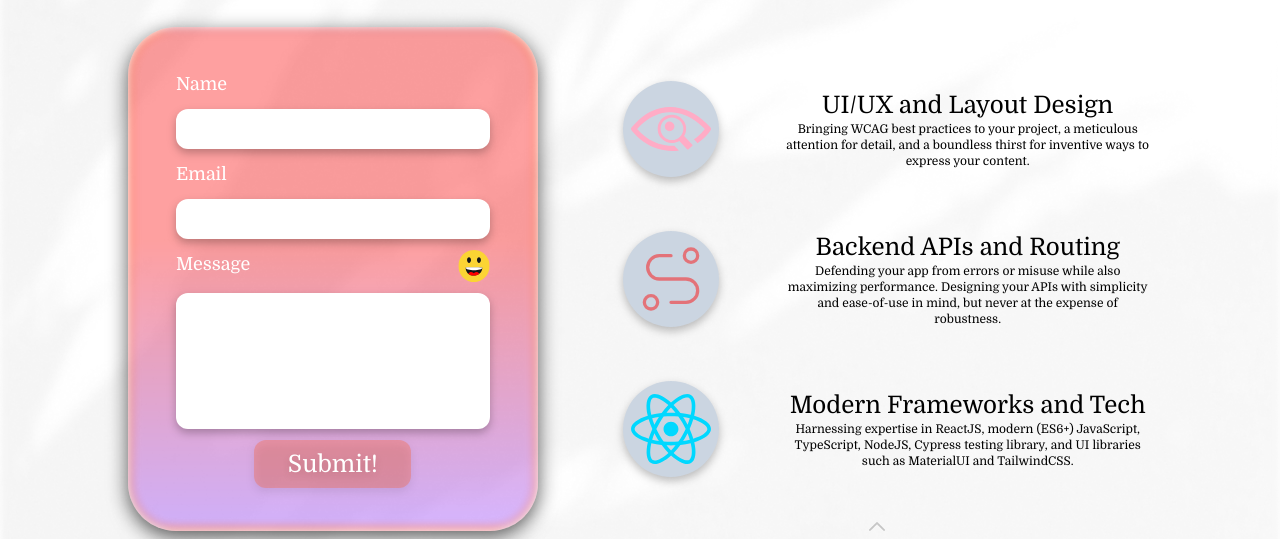
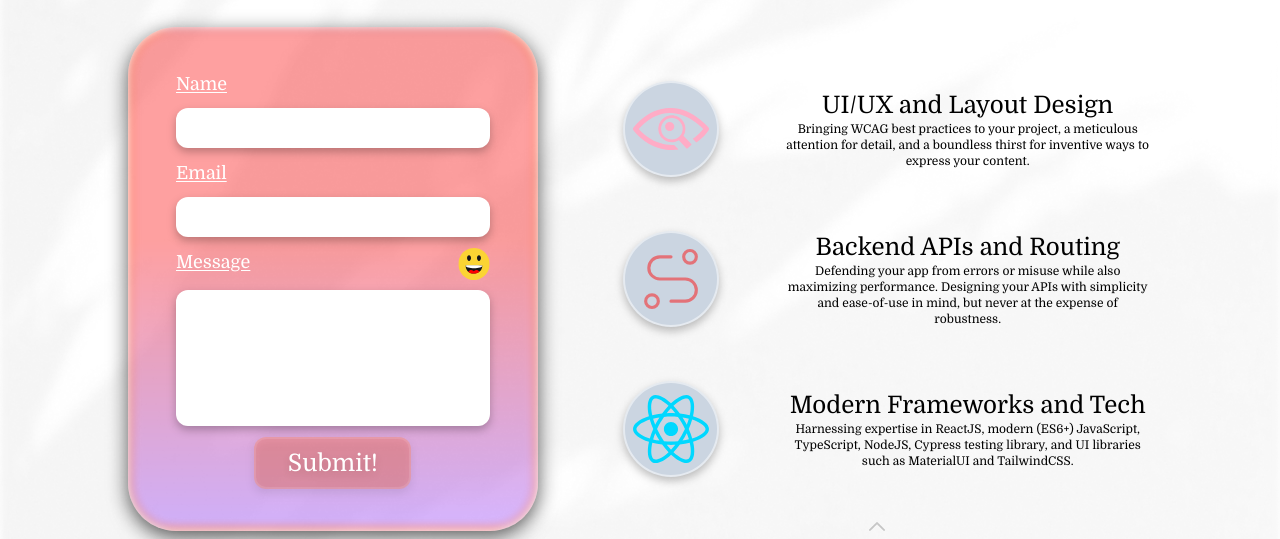
Before and after one commit to julianlk522/portfo, a Next.js app: page / in a window 1280 px wide. Shown: the part 1767-2306 px from the top of the page. Built offline with nearby package versions, Linux system fonts and the light colour scheme.

Commit message:
separate welcomeTextCircles into autonomous elements, add css keyframes + component refs/hover logic, improve spacing/borders/contrast in Contact experience icons during darkMode

```diff
--- a/components/Contact.tsx
+++ b/components/Contact.tsx
@@ -82,20 +82,26 @@ export default function Contact({ darkMode }) {
 						console.log('thanks for submitting!')
 					}}
 				>
-					<h4 className='self-start z-[1] text-lg'>Name</h4>
+					<h4 className='self-start z-[1] text-lg underline underline-offset-2'>
+						Name
+					</h4>
 					<input
 						type='text'
 						id='nameInput'
 						className='w-full z-[1] rounded-xl py-2 px-4 drop-shadow-mediumDark focus:outline-none'
 					/>
-					<h4 className='self-start z-[1] text-lg'>Email</h4>
+					<h4 className='self-start z-[1] text-lg underline underline-offset-2'>
+						Email
+					</h4>
 					<input
 						type='email'
 						id='emailInput'
 						className='w-full z-[1] rounded-xl py-2 px-4 drop-shadow-mediumDark focus:outline-none'
 					/>
 					<div className='flex justify-between items-center w-full'>
-						<h4 className='self-start z-[1] text-lg'>Message</h4>
+						<h4 className='self-start z-[1] text-lg underline underline-offset-2'>
+							Message
+						</h4>
 						<Image
 							src={laugh}
 							className='z-[1]'
@@ -110,7 +116,7 @@ export default function Contact({ darkMode }) {
 						rows={5}
 					></textarea>
 					<motion.button
-						className='w-1/2 text-2xl z-[1] py-2 px-4 text-white bg-[#FF5B23] bg-opacity-30 rounded-xl drop-shadow-mediumDark'
+						className='w-1/2 text-2xl z-[1] py-2 px-4 text-white bg-[#FF5B23] bg-opacity-30 rounded-xl drop-shadow-mediumDark border-2 border-[rgba(255,255,255,0.1)]'
 						whileHover={{ scale: 1.1 }}
 						whileTap={{ scale: 0.9 }}
 					>
@@ -126,7 +132,12 @@ export default function Contact({ darkMode }) {
 				>
 					<div className='flex justify-end items-center'>
 						<motion.div
-							className='flex justify-center items-center mx-16 w-24 h-24 rounded-full bg-slate-300 drop-shadow-mediumDark'
+							className={`${
+								darkMode
+									? 'border-4 border-[rgba(255,255,255,0.1)] shadow-thicc'
+									: 'bg-slate-300 border-2  border-[rgba(255,255,255,0.5)] drop-shadow-mediumDark'
+							} flex justify-center items-center mx-16 w-24 h-24 rounded-full`}
+							style={{ padding: 'max(0.5rem, 0.5vw)' }}
 							whileHover={{
 								y: [null, -4, 4],
 								transition: {
@@ -159,7 +170,11 @@ export default function Contact({ darkMode }) {
 					</div>
 					<div className='flex justify-end items-center'>
 						<motion.div
-							className='flex justify-center items-center mx-16 w-24 h-24 rounded-full bg-slate-300 drop-shadow-mediumDark'
+							className={`${
+								darkMode
+									? 'border-4 border-[rgba(255,255,255,0.1)] shadow-thicc'
+									: 'bg-slate-300 border-2 border-[rgba(255,255,255,0.5)] drop-shadow-mediumDark'
+							} flex justify-center items-center mx-16 w-24 h-24 rounded-full`}
 							whileHover={{
 								y: [null, -4, 4],
 								transition: {
@@ -169,6 +184,7 @@ export default function Contact({ darkMode }) {
 									bounce: 1,
 								},
 							}}
+							style={{ padding: 'max(0.5rem, 0.5vw)' }}
 						>
 							<Image
 								src={route}
@@ -192,7 +208,12 @@ export default function Contact({ darkMode }) {
 					</div>
 					<div className='flex justify-end items-center'>
 						<motion.div
-							className='flex justify-center items-center mx-16 w-24 h-24 rounded-full bg-slate-300 drop-shadow-mediumDark'
+							className={`${
+								darkMode
+									? 'border-4 border-[rgba(255,255,255,0.1)] shadow-thicc'
+									: 'bg-slate-300 border-2 border-[rgba(255,255,255,0.5)] drop-shadow-mediumDark'
+							} flex justify-center items-center mx-16 w-24 h-24 rounded-full`}
+							style={{ padding: 'max(0.5rem, 0.5vw)' }}
 							whileHover={{
 								y: [null, -4, 4],
 								transition: {
--- a/components/Work.tsx
+++ b/components/Work.tsx
@@ -86,8 +86,12 @@ export default function Work({ darkMode }) {
 	}, [textIsInView])
 
 	useEffect(() => {
-		if (darkMode)
+		if (darkMode) {
 			document.getElementById('workContainer').style.opacity = '1'
+		} else {
+			document.getElementById('projectsContentBody').style.opacity = '1'
+			document.getElementById('workTitle').style.opacity = '1'
+		}
 	}, [darkMode])
 
 	return (
@@ -153,7 +157,7 @@ export default function Work({ darkMode }) {
 						code behind them.
 					</motion.p>
 					<motion.hr
-						className='h-[2px] w-1/2 bg-black bg-opacity-25 rounded-full'
+						className='h-[2px] w-1/2 bg-slate-500]'
 						variants={textBodyChildVariants}
 					/>
 					<motion.p
@@ -197,7 +201,7 @@ export default function Work({ darkMode }) {
 							alt='button to scroll to the next section'
 							className={`${
 								darkMode && 'invert'
-							} scale-[.25] opacity-20 rotate-180`}
+							} scale-[.25] opacity-10 rotate-180`}
 						/>
 					</motion.button>
 				</motion.div>
--- a/pages/index.tsx
+++ b/pages/index.tsx
@@ -10,6 +10,9 @@ import curvedArrow from '../public/curved-arrow-right.png'
 export default function Home({ darkMode }) {
 	const continueRef = useRef(null)
 	const hueRotateRef = useRef(null)
+	const innerCircleRef = useRef(null)
+	const middleCircleRef = useRef(null)
+	const outerCircleRef = useRef(null)
 	const [hueCoef, setHueCoef] = useState<number>(0)
 	const [brightnessMagnitude, setBrightnessMagnitude] = useState(1)
 	const { scrollYProgress } = useScroll()
@@ -84,10 +87,36 @@ export default function Home({ darkMode }) {
 							>
 								Welcome
 							</h1>
-							<div
+							<motion.div
 								id='welcomeTextCircles'
-								className='relative self-center ml-16 w-8 h-8 rounded-full border-8 border-opacity-20 border-[#00d8ff] after:absolute after:top-[-150%] after:left-[-150%] after:w-16 after:h-16 after:rounded-full after:border-8 after:border-opacity-20 after:border-[#00d8ff] before:absolute before:top-[-250%] before:left-[-250%] before:w-24 before:h-24 before:rounded-full before:border-8 before:border-opacity-20 before:border-[#00d8ff]'
-							></div>
+								ref={outerCircleRef}
+								className='relative self-center ml-16 w-24 h-24 rounded-full border-8 opacity-20 border-[#00d8ff]'
+								onHoverStart={() => {
+									innerCircleRef.current.style.animation =
+										'innerCircleGlow 1.5s ease-in-out infinite'
+									middleCircleRef.current.style.animation =
+										'middleCircleGlow 1.5s ease-in-out infinite'
+									outerCircleRef.current.style.animation =
+										'outerCircleGlow 1.5s ease-in-out infinite'
+								}}
+								onHoverEnd={() => {
+									innerCircleRef.current.style.animation = ''
+									middleCircleRef.current.style.animation = ''
+									outerCircleRef.current.style.animation = ''
+								}}
+							>
+								<div
+									id='middleCircle'
+									ref={middleCircleRef}
+									className='absolute top-[10%] left-[10%] w-16 h-16 rounded-full border-8 border-[#00d8ff]'
+								></div>
+
+								<div
+									id='innerCircle'
+									ref={innerCircleRef}
+									className='absolute w-8 h-8 left-[30%] top-[30%] rounded-full border-8 border-[#00d8ff]'
+								></div>
+							</motion.div>
 						</div>
 						<h3
 							className={`${
--- a/styles/globals.css
+++ b/styles/globals.css
@@ -29,6 +29,46 @@ a {
 	box-sizing: border-box;
 }
 
+@keyframes innerCircleGlow {
+	0% {
+		opacity: 0;
+	}
+	10% {
+		opacity: 0.2;
+	}
+	15% {
+		opacity: 1;
+	}
+}
+
+@keyframes middleCircleGlow {
+	0% {
+		opacity: 0;
+	}
+	25% {
+		opacity: 0.2;
+	}
+	30% {
+		opacity: 1;
+	}
+}
+
+@keyframes outerCircleGlow {
+	0% {
+		border-color: rgba(0, 0, 0, 0);
+	}
+	10% {
+		opacity: 1;
+	}
+	45% {
+		border-color: rgba(0, 0, 0, 0);
+	}
+	50% {
+		border-color: #00d8ff;
+		opacity: 1;
+	}
+}
+
 /* move to work.module.css */
 
 .projectTitle {
```
